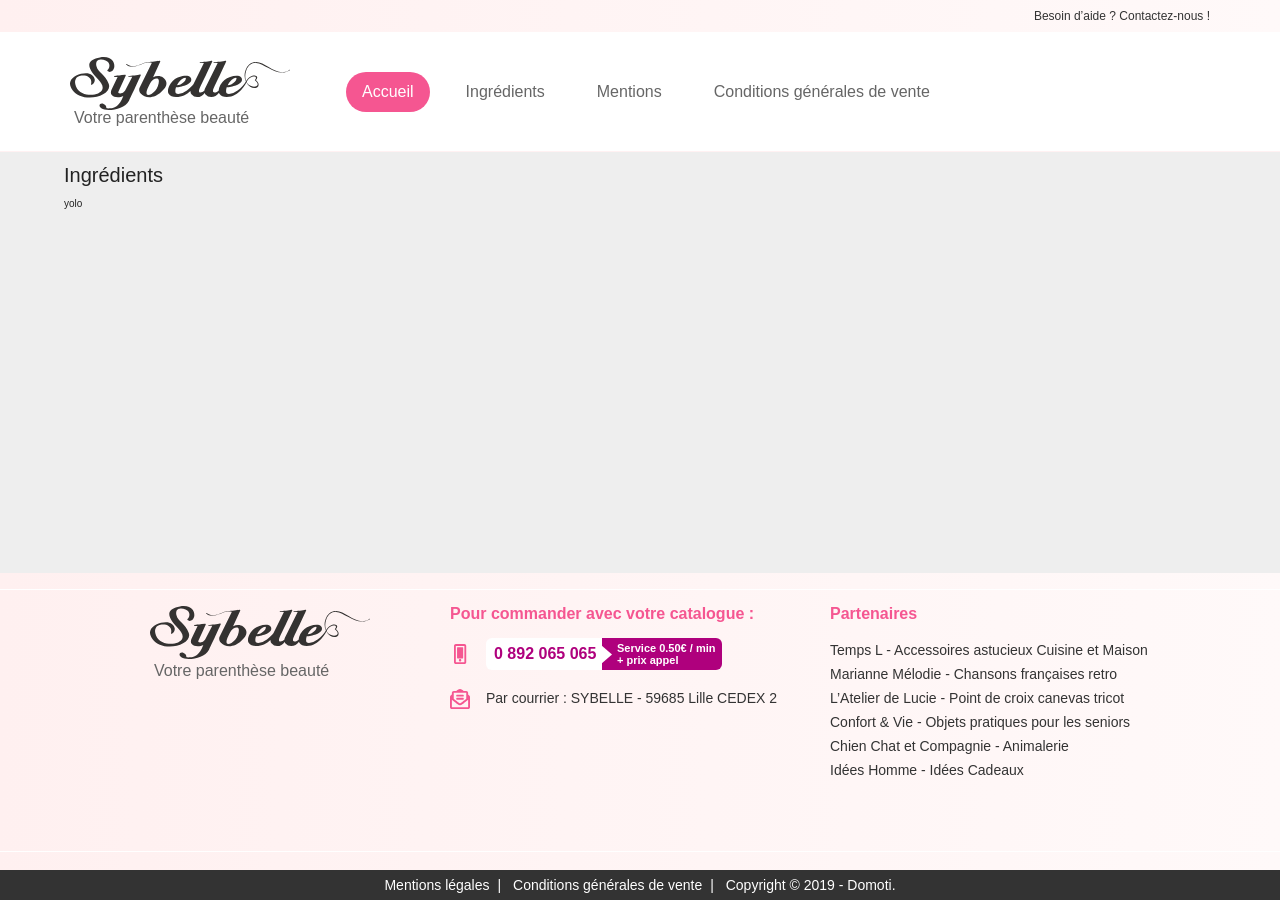
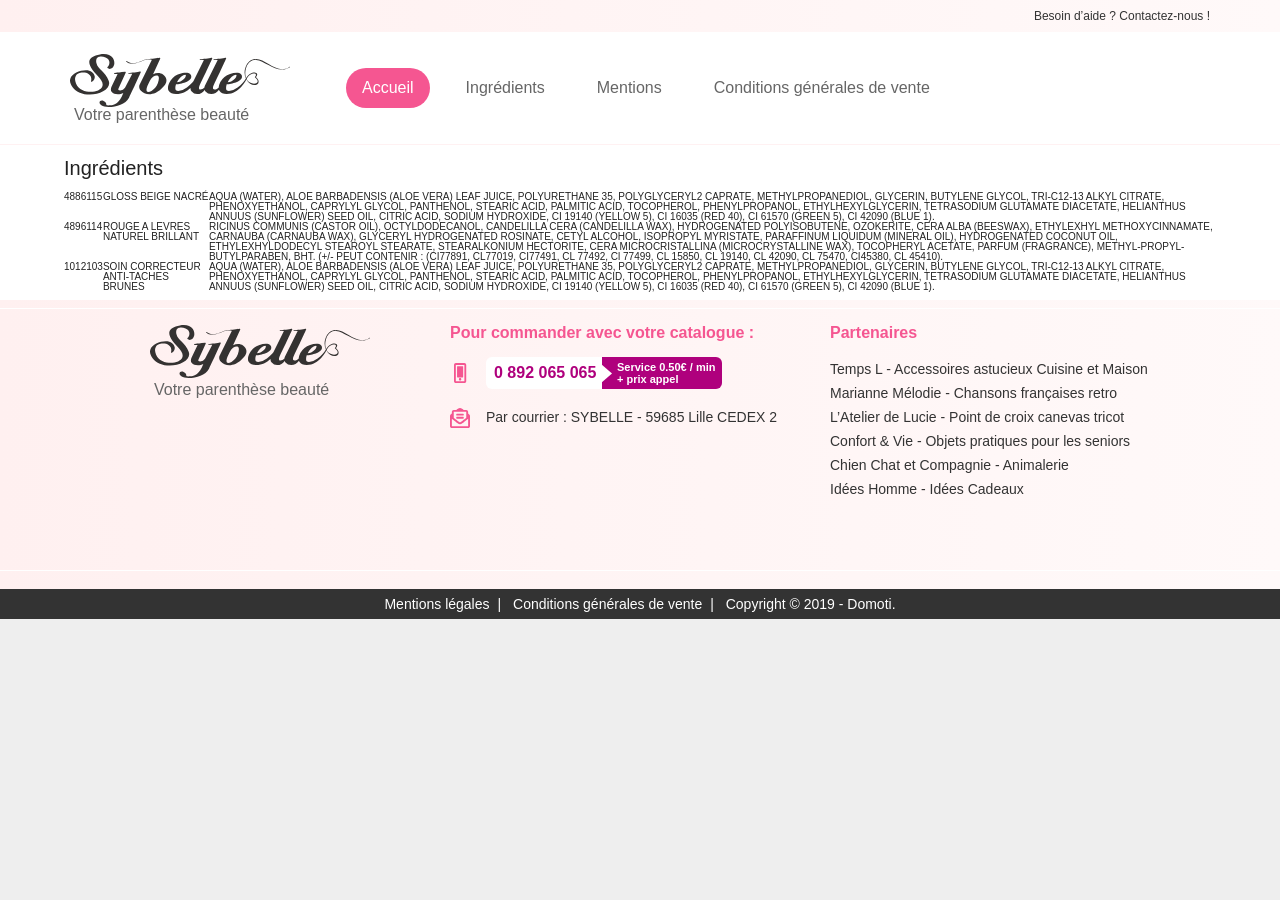
Before and after one commit to sybelledom/sybelledom.github.io, a Jekyll site: the page built from _pages/2_ingredients.html, in a window 1280 px wide. Built offline with Jekyll 4.4.1, drawn with Linux system fonts in a browser that asks for light colours.

Commit message:
add container-flat in default layout; add _data json format

```diff
--- /dev/null
+++ b/_data/ingredients.json
@@ -0,0 +1,17 @@
+[
+  {
+    "ref": 4886115,
+    "lib": "GLOSS BEIGE NACRÉ",
+    "ingredients": "AQUA (WATER), ALOE BARBADENSIS (ALOE VERA) LEAF JUICE, POLYURETHANE 35, POLYGLYCERYL2 CAPRATE, METHYLPROPANEDIOL, GLYCERIN, BUTYLENE GLYCOL, TRI-C12-13 ALKYL CITRATE, PHENOXYETHANOL, CAPRYLYL GLYCOL, PANTHENOL, STEARIC ACID, PALMITIC ACID, TOCOPHEROL, PHENYLPROPANOL, ETHYLHEXYLGLYCERIN, TETRASODIUM GLUTAMATE DIACETATE, HELIANTHUS ANNUUS (SUNFLOWER) SEED OIL, CITRIC ACID, SODIUM HYDROXIDE, CI 19140 (YELLOW 5), CI 16035 (RED 40), CI 61570 (GREEN 5), CI 42090 (BLUE 1)."
+  },
+  {
+    "ref": 4896114,
+    "lib": "ROUGE A LEVRES\nNATUREL BRILLANT",
+    "ingredients": "RICINUS COMMUNIS (CASTOR OIL), OCTYLDODECANOL, CANDELILLA CERA (CANDELILLA WAX), HYDROGENATED POLYISOBUTENE, OZOKERITE, CERA ALBA (BEESWAX), ETHYLEXHYL METHOXYCINNAMATE, CARNAUBA (CARNAUBA WAX), GLYCERYL HYDROGENATED ROSINATE, CETYL ALCOHOL, ISOPROPYL MYRISTATE, PARAFFINUM LIQUIDUM (MINERAL OIL), HYDROGENATED COCONUT OIL, ETHYLEXHYLDODECYL STEAROYL STEARATE, STEARALKONIUM HECTORITE, CERA MICROCRISTALLINA (MICROCRYSTALLINE WAX), TOCOPHERYL ACETATE, PARFUM (FRAGRANCE), METHYL-PROPYL-BUTYLPARABEN, BHT. (+/- PEUT CONTENIR : (CI77891, CL77019, CI77491, CL 77492, Cl 77499, CL 15850, CL 19140, CL 42090, CL 75470, CI45380, CL 45410)."
+  },
+  {
+    "ref": 1012103,
+    "lib": "SOIN CORRECTEUR ANTI-TACHES BRUNES",
+    "ingredients": "AQUA (WATER), ALOE BARBADENSIS (ALOE VERA) LEAF JUICE, POLYURETHANE 35, POLYGLYCERYL2 CAPRATE, METHYLPROPANEDIOL, GLYCERIN, BUTYLENE GLYCOL, TRI-C12-13 ALKYL CITRATE, PHENOXYETHANOL, CAPRYLYL GLYCOL, PANTHENOL, STEARIC ACID, PALMITIC ACID, TOCOPHEROL, PHENYLPROPANOL, ETHYLHEXYLGLYCERIN, TETRASODIUM GLUTAMATE DIACETATE, HELIANTHUS ANNUUS (SUNFLOWER) SEED OIL, CITRIC ACID, SODIUM HYDROXIDE, CI 19140 (YELLOW 5), CI 16035 (RED 40), CI 61570 (GREEN 5), CI 42090 (BLUE 1)."
+  }
+]
--- a/_includes/header.html
+++ b/_includes/header.html
@@ -1,9 +1,9 @@
+<div class="header__topbar">
+  <ul>
+    <li><a href="">Besoin d’aide ? Contactez-nous !</a></li>
+  </ul>
+</div>
 <header class="header">
-  <div class="header__topbar">
-    <ul>
-      <li><a href="">Besoin d’aide ? Contactez-nous !</a></li>
-    </ul>
-  </div>
   <div class="header__site">
     <h1 class="header__logo">
       <a href="{{ '/' | relative_url }}"
--- a/_layouts/default.html
+++ b/_layouts/default.html
@@ -4,7 +4,7 @@
   {% include head.html %}
 
   <body>
-
+    <div class="container-flat">
       {% include header.html %}
 
       <main>
@@ -15,6 +15,7 @@
 
       {% include script.html %}
 
+    </div>
   </body>
 
 </html>
--- a/_pages/2_ingredients.html
+++ b/_pages/2_ingredients.html
@@ -7,5 +7,19 @@
 <h1 class="page-title">{{ page.title | escape }}</h1>
 
 <div class="section">
-  yolo
+  <table>
+    {% for elt in site.data.ingredients %}
+    <tr>
+      <td>
+        {{ elt.ref }}
+      </td>
+      <td>
+        {{ elt.lib }}
+      </td>
+      <td>
+        {{ elt.ingredients }}
+      </td>
+    </tr>
+    {% endfor %}
+  </table>
 </div>
--- a/_sass/layout/_layout.scss
+++ b/_sass/layout/_layout.scss
@@ -5,13 +5,11 @@
 body {
   min-height: 100vh;
   background-color: #eee;
-  // TOFIX add container for footer margin auto
-  // rm dfl
-  display: flex;
-  flex-direction: column;
+
   /* Use container for the standard */
   .container-flat {
     width: 100%;
+    overflow: hidden;
     background-color: #fff;
   }
 
```
Also changed, not shown: 11 other files. Lines whose indentation alone changed are shown as unchanged.
